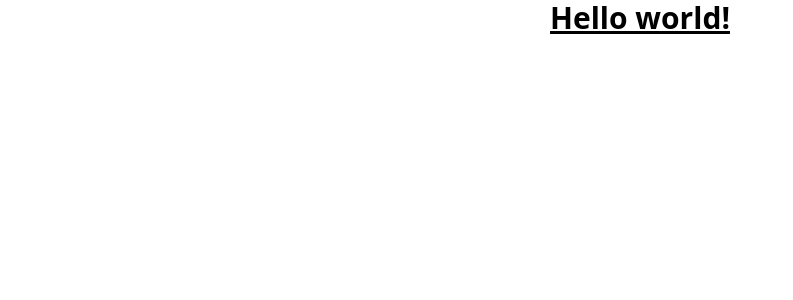
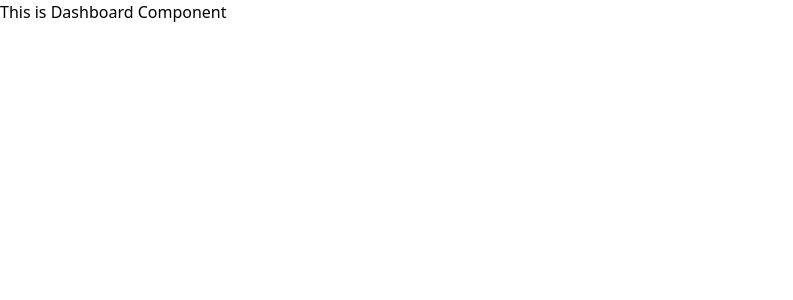
Before and after one commit to shubham1chawla/the-strategists-remastered, a React (Create React App) app in the folder web/: page /dashboard in a window 1280 px wide. Shown: the top 300 px of the page, without its empty margins (0-793 px from the left). Built offline with nearby package versions, Linux system fonts and the light colour scheme.

Commit message:
Added routing and redux

```diff
--- a/web/src/App.tsx
+++ b/web/src/App.tsx
@@ -1,14 +1,21 @@
-import React from 'react';
-import logo from './logo.svg';
-import './App.css';
+import React from "react";
+import "./App.css";
+import { BrowserRouter, Navigate, Route, Routes } from "react-router-dom";
+
+import Login from "./components/Login";
+import Dashboard from "./components/Dashboard";
+import NotFound from "./components/NotFound";
 
 function App() {
   return (
-    <div className="App">
-      <h1 className="text-3xl font-bold underline">
-        Hello world!
-      </h1>
-    </div>
+    <BrowserRouter>
+      <Routes>
+        <Route path="dashboard" element={<Dashboard />} />
+        <Route path="login" element={<Login />} />
+        <Route path="" element={<Navigate to="/dashboard" />} />
+        <Route path="*" element={<NotFound />} />
+      </Routes>
+    </BrowserRouter>
   );
 }
 
--- /dev/null
+++ b/web/src/components/Dashboard.tsx
@@ -0,0 +1,17 @@
+import React, { Component } from "react";
+
+class Dashboard extends Component {
+  static propTypes: {};
+
+  render() {
+    return (
+      <div>
+        <h1>This is Dashboard Component</h1>
+      </div>
+    );
+  }
+}
+
+Dashboard.propTypes = {};
+
+export default Dashboard;
--- /dev/null
+++ b/web/src/components/Login.tsx
@@ -0,0 +1,17 @@
+import React, { Component } from "react";
+
+class Login extends Component {
+  static propTypes: {};
+
+  render() {
+    return (
+      <div>
+        <h1>This is Login Component</h1>
+      </div>
+    );
+  }
+}
+
+Login.propTypes = {};
+
+export default Login;
--- /dev/null
+++ b/web/src/components/NotFound.tsx
@@ -0,0 +1,17 @@
+import React, { Component } from "react";
+
+class NotFound extends Component {
+  static propTypes: {};
+
+  render() {
+    return (
+      <div>
+        <h1>Oops Page Not Found</h1>
+      </div>
+    );
+  }
+}
+
+NotFound.propTypes = {};
+
+export default NotFound;
```
Also changed, not shown: web/package.json (+7 -0 lines), 2 other files (tests, documents, lock files or other folders).
